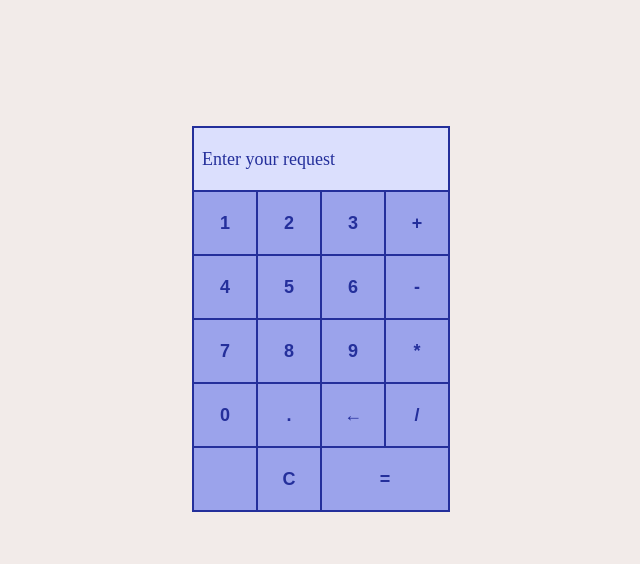
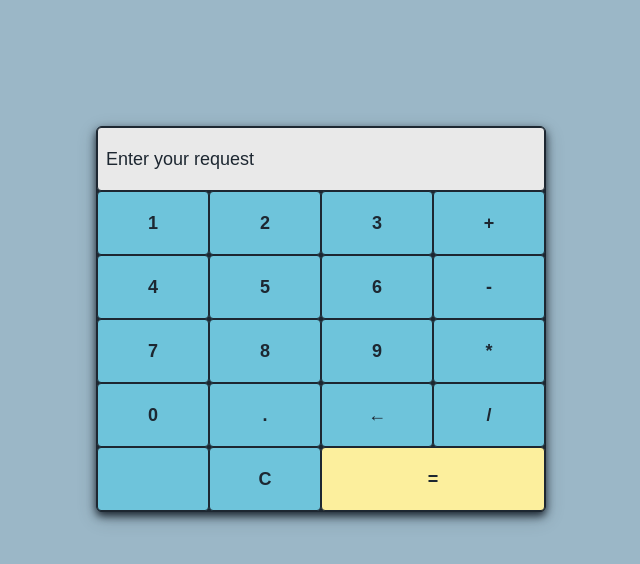
Before and after one commit to Lilith-debug/newCalculator, a plain HTML site: page index.html in a window 1280 px wide. Shown: the whole page, without its empty margins (319-959 px from the left). Drawn offline with Linux system fonts and the light colour scheme.

```diff
--- a/script.js
+++ b/script.js
@@ -205,6 +205,7 @@ point.addEventListener('click', () => {
 const backspace = document.querySelector("#backspace");
 backspace.addEventListener('click', () => {
     number.length > 0 ? number.pop() : operation.pop();
+    console.log(operation)
 });
 
 const clear = document.querySelector("#clear");
--- a/style.css
+++ b/style.css
@@ -1,5 +1,5 @@
 body {
-    background-color: #F2EBE9;
+    background-color: #9bb7c7;
 }
 
 .container {
@@ -14,8 +14,10 @@ body {
     display: flex;
     flex-direction: column;
     justify-content: center;
-    background-color: #dbdffd;
-    border: 1px solid #242f9b;
+    background-color: #1d2731;
+    border: 1px solid #1d2731;
+    border-radius: 6px;
+    box-shadow: 0 4px 8px 0 #1d2731, 0 6px 20px 0 rgba(0, 0, 0, 0.19);
 }
 
 .row {
@@ -24,31 +26,48 @@ body {
 
 .display {
     display: flex;
+    align-items: center;
+    background-color: #e9e9e9;
+    box-sizing: border-box;
     height: 64px;
-    width: 256px;
-    align-items: center;
-    box-sizing: border-box;
-    border: 1px solid #242f9b;;
+    width: 448px;
+    border: 1px solid #1d2731;
+    border-radius: 4px;
 }
 
 #displayText {
+    flex: 1 1 auto;
+    font-family: sans-serif;
     font-size: large;
-    flex: 1 1 auto;
-    color: #242f9b;
+    color: #1d2731;
     padding: 8px;
 }
 
 button {
+    font-family: sans-serif;
     font-size: large;
-    background-color: #9ba3eb;
+    font-weight: bolder;
+    cursor: pointer;
+    color: #1d2731;
+    background-color: #6ec4db;
+    box-sizing: border-box;
     height: 64px;
-    width: 64px;
-    border: 1px solid #242f9b;
-    box-sizing: border-box;
-    color: #242f9b;
-    font-weight: bolder;
+    width: 112px;
+    border: 1px solid #1d2731;
+    border-radius: 4px;
+}
+
+button:hover {
+    background-color: #82d0e6;
+    transition: 0.2s;
 }
 
 #equals {
-    width: 128px;
+    background-color: #fcef9d;
+    width: 224px;
 }
+
+#equals:hover {
+    background-color: #fff5bf;
+    transition: 0.2s;
+}
```
